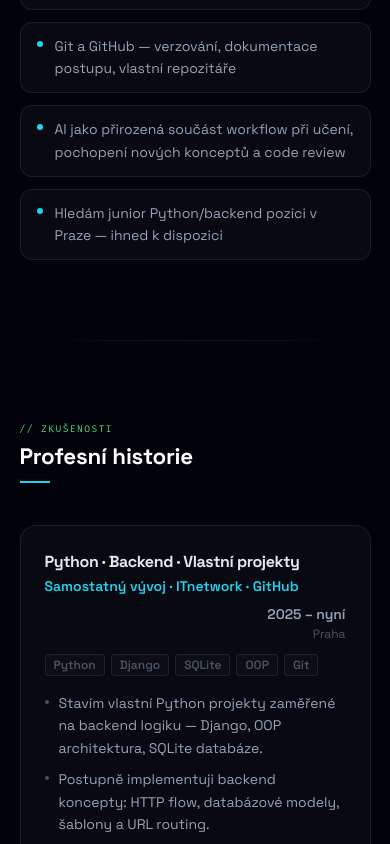
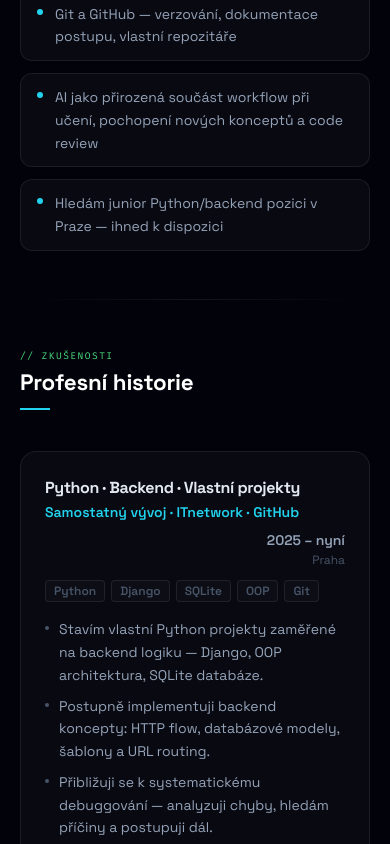
Before and after one commit to DanielRakusan/cv-web, a Next.js app: page / in a window 390 px wide. Shown: the part 2275-3119 px from the top of the page. Built offline with nearby package versions, Linux system fonts and the light colour scheme; no server answers.

Commit message:
Mobile responsive: section-padding class + SectionWrapper refactor
SectionWrapper now uses .section-padding CSS class instead of
inline style — mobile gets 3rem 1.25rem, tablet 4rem 5vw,
desktop 5rem 5vw.

```diff
--- a/src/app/globals.css
+++ b/src/app/globals.css
@@ -163,6 +163,11 @@ body {
   50%       { transform: translateY(4px); }
 }
 
+/* ── Section padding (responsive) ── */
+.section-padding { padding: 3rem 1.25rem; }
+@media (min-width: 540px) { .section-padding { padding: 4rem 5vw; } }
+@media (min-width: 768px) { .section-padding { padding: 5rem 5vw; } }
+
 /* ── Section scroll reveal (replaces framer-motion whileInView) ── */
 .section-fade {
   opacity: 0;
--- a/src/components/ui/SectionWrapper.tsx
+++ b/src/components/ui/SectionWrapper.tsx
@@ -34,8 +34,8 @@ export function SectionWrapper({ id, children, className = "" }: Props) {
     <section
       ref={ref}
       id={id}
-      className={`section-fade ${className}`}
-      style={{ padding: "5rem 5vw", maxWidth: 1060, margin: "0 auto" }}
+      className={`section-fade section-padding ${className}`}
+      style={{ maxWidth: 1060, margin: "0 auto" }}
     >
       {children}
     </section>
```
